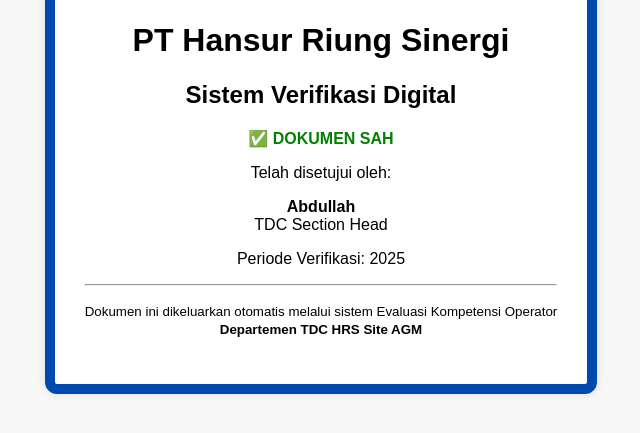
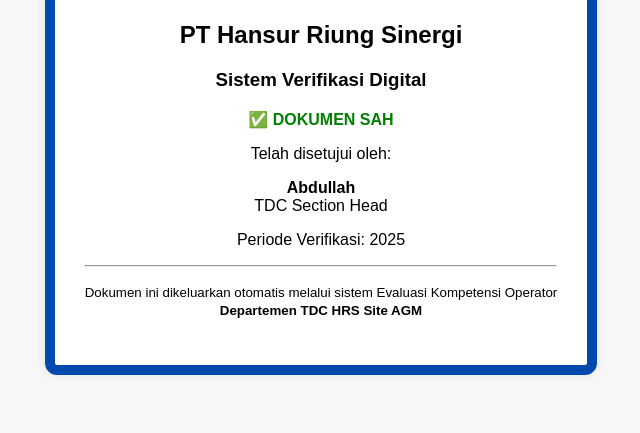
Before and after one commit to rizkialdiza/TTD_SH, a plain HTML site: page index.html in a window 1280 px wide. Shown: the part 217-650 px from the top of the page, without its empty margins (319-959 px from the left). Drawn offline with Linux system fonts and the light colour scheme.

Commit message:
Update index.html

```diff
--- a/index.html
+++ b/index.html
@@ -31,8 +31,8 @@
 <body>
   <div class="card">
     <img src="LOGO_HRS.png" alt="Logo PT Hansur Riung Sinergi" class="logo" width="105" height="86">
-    <h1>PT Hansur Riung Sinergi</h1>
-    <h2>Sistem Verifikasi Digital</h2>
+    <h2>PT Hansur Riung Sinergi</h2>
+    <h3>Sistem Verifikasi Digital</h3>
     <p class="status">✅ DOKUMEN SAH</p>
     <p>Telah disetujui oleh:</p>
     <p><strong>Abdullah</strong><br>TDC Section Head</p>
```
